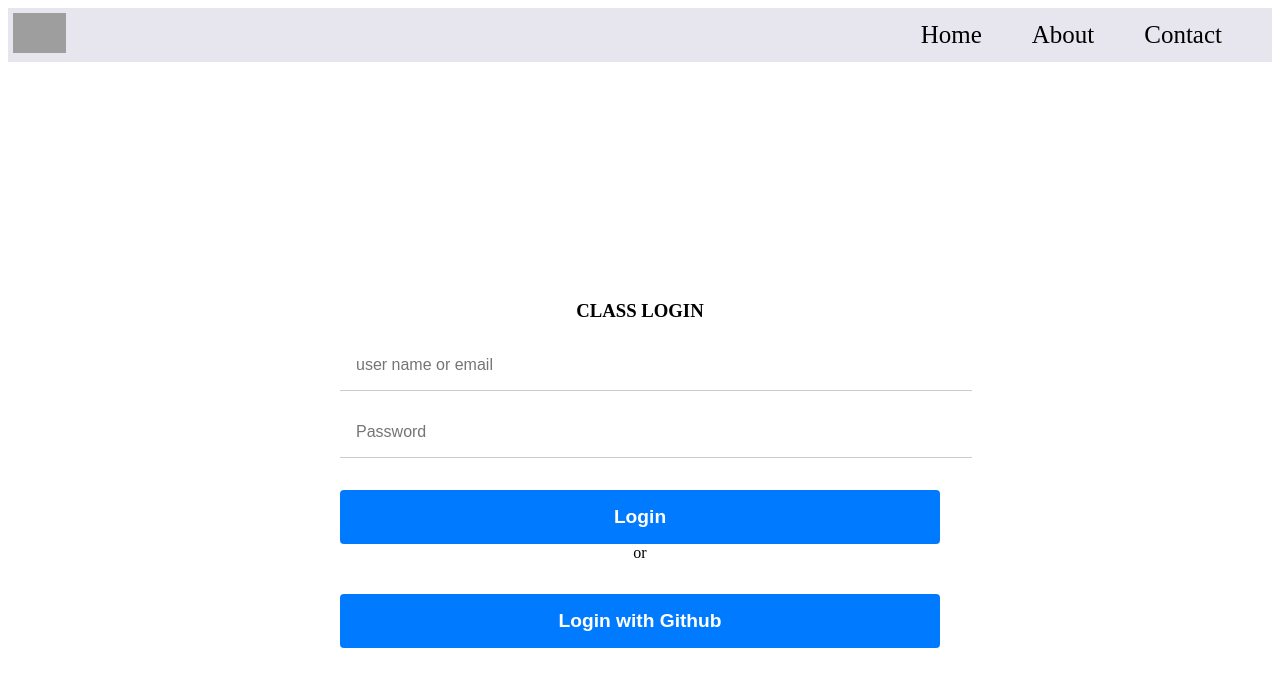
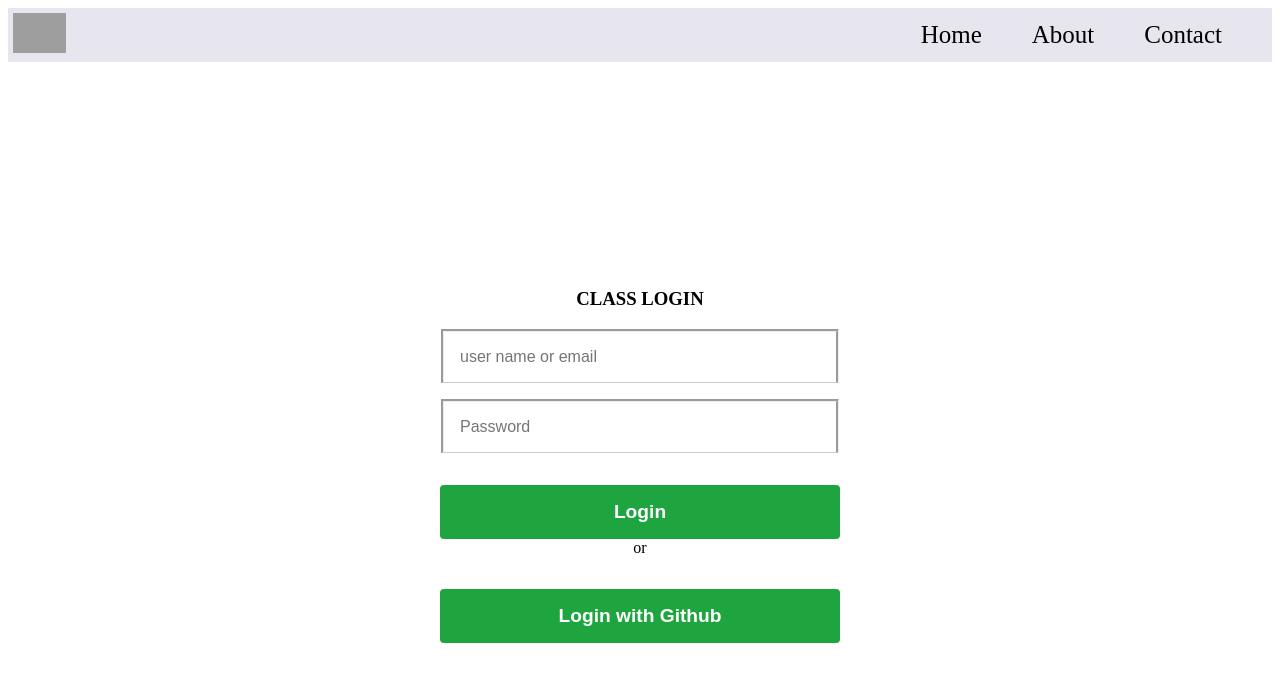
Before and after one commit to Meronggk/codezilla-student-tracker, a React (Create React App) app in the folder client/: page /signin in a window 1280 px wide. Shown: the top 686 px of the page. Built offline with nearby package versions, Linux system fonts and the light colour scheme; grey boxes are pictures that could not be loaded.

Commit message:
43issue done

```diff
--- a/client/src/App.js
+++ b/client/src/App.js
@@ -11,6 +11,7 @@ import SessionDash from "./components/SessionDash";
 // import AddClass from "./components/AddClass";
 import NewSession from "./components/NewSession";
 import LogoutButton from "./components/LogoutButton";
+
 
 function App() {
 	return (
@@ -26,8 +27,9 @@ function App() {
 				<Route path="/form" element={<Form />} />
 				<Route path="/dashboard" element={<SessionDash />} />
 				{/* <Route path="/addclass" element={<AddClass />} /> */}
-				<Route path="newsession" element={<NewSession />} />
+				<Route path="/sessions" element={<NewSession />} />
 				<Route path="/logout" element={<LogoutButton />} />
+
 			</Routes>
 		</div>
 	);
--- a/client/src/components/GitHubCallBack.js
+++ b/client/src/components/GitHubCallBack.js
@@ -2,10 +2,11 @@ import React, { useEffect } from "react";
 //import GitHubLogin from "../components/GitHubLogin";
 import { useSearchParams } from "react-router-dom";
 import axios from "axios";
-//import { useNavigate } from "react-router-dom";
+import { useNavigate } from "react-router-dom";
+import Spinner from "react-bootstrap/Spinner";
 
 const GitHubCalllBack = () => {
-	// const navigate = useNavigate();
+	const navigate = useNavigate();
 	const [searchParams, setSearchParams] = useSearchParams();
 	// searchParams.get();
 	console.log(searchParams);
@@ -16,14 +17,14 @@ const GitHubCalllBack = () => {
 
 	function LoginUser() {
 		axios.post("/api/callback", { log: paramCode }).then(() => {
-			//  navigate("/");
+		navigate("/dashboard");
 		});
 	}
 	useEffect(() => {
 		LoginUser();
 	});
 
-	return <div>loading</div>;
+	return <Spinner animation="grow" />;
 };
 
 export default GitHubCalllBack;
--- a/client/src/components/Homepage/Homepage.css
+++ b/client/src/components/Homepage/Homepage.css
@@ -61,7 +61,7 @@
 	left: 50%;
 	transform: translate(-50%, -50%);
 	-ms-transform: translate(-50%, -50%);
-	background-color: #3f409b;
+	background-color: #1e7738;
 	color: rgb(250, 244, 244);
 	font-size: 25px;
 	padding: 12px 17px;
@@ -72,7 +72,7 @@
 }
 
 .container .btn:hover {
-	background-color: rgb(37, 6, 124);
+	background-color: rgb(15, 65, 23);
 	color: rgb(207, 199, 226);
 }
 .nav-links {
--- a/client/src/components/Login.css
+++ b/client/src/components/Login.css
@@ -6,14 +6,15 @@
 }
 
 .login-form {
-	width: 90%;
-	max-width: 600px;
+	width: 40%;
+	max-width: 400px;
 	margin: auto;
 	text-align: center;
 }
 
 .first-line {
-	margin-top: 1.5rem;
+	margin-top: 0.4rem;
+
 }
 
 .email {
@@ -23,10 +24,10 @@
 
 input[type="email"],
 input[type="Password"] {
-	width: 100%;
+	width: 90%;
 	padding: 1rem;
 	font-size: 1rem;
-	border: none;
+	border: groove;
 	border-bottom: 1px solid #ccc;
 }
 
@@ -38,14 +39,14 @@ button.button {
 	font-size: 1.2rem;
 	font-weight: bold;
 	color: #fff;
-	background-color: #007bff;
+	background-color: #1ea53f;
 	border: none;
 	border-radius: 0.25rem;
 	cursor: pointer;
 }
 
 button.button:hover {
-	background-color: #0069d9;
+	background-color: #0b7726;
 }
 .gitbtn {
 	display: block;
@@ -54,13 +55,13 @@ button.button:hover {
 	margin-top: 1rem;
 	font-size: 1.2rem;
 	font-weight: bold;
-	background-color: #007bff;
+	background-color: #1ea53f;
 	border: none;
 	border-radius: 0.25rem;
 	cursor: pointer;
 }
 .gitbtn.gitbtn:hover {
-	background-color: #0069d9;
+	background-color: #0b7726;
 }
 a {
 	text-decoration: none;
--- a/client/src/components/LogoutButton.js
+++ b/client/src/components/LogoutButton.js
@@ -1,6 +1,14 @@
 import React from "react";
+import { useNavigate } from "react-router-dom";
 
 function LogoutButton() {
+	const navigate = useNavigate();
+	function handleEvent() {
+setTimeout(() => {
+			navigate("/signin");
+			console.log("You have been logged out.");
+		}, 2000);
+	}
 	const handleLogout = () => {
 		fetch("/api/logout", {
 			method: "POST",
@@ -13,7 +21,9 @@ function LogoutButton() {
 	};
 	return (
 		<div>
-			<button onClick={handleLogout}>Logout</button>
+			<button onClick={() => {
+ handleLogout(); handleEvent();
+}}>Logout</button>
 		</div>
 	);
 }
--- a/client/src/components/SessionDash.js
+++ b/client/src/components/SessionDash.js
@@ -8,7 +8,7 @@ import {
 } from "@ant-design/icons";
 import NewSession from "./NewSession";
 import Form from "./Form";
-//import LogoutButton from "./LogoutButton";
+import LogoutButton from "./LogoutButton";
 
 const { Sider } = Layout;
 const { useBreakpoint } = Grid;
@@ -101,6 +101,7 @@ const SessionDash = () => {
 							"attendance-form",
 							"upcoming-classes",
 						].map(renderMenuItem)}
+						<LogoutButton />
 					</Menu>
 				)}
 			</Sider>
```
Also changed, not shown: 1 other file (tests, documents, lock files or other folders).
